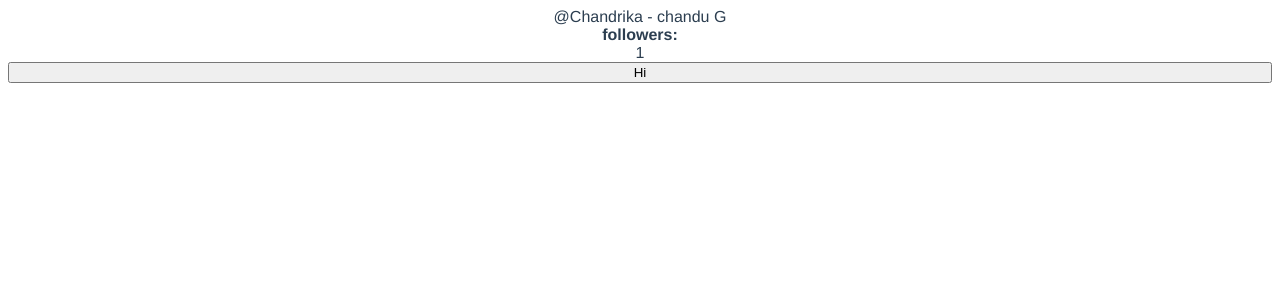
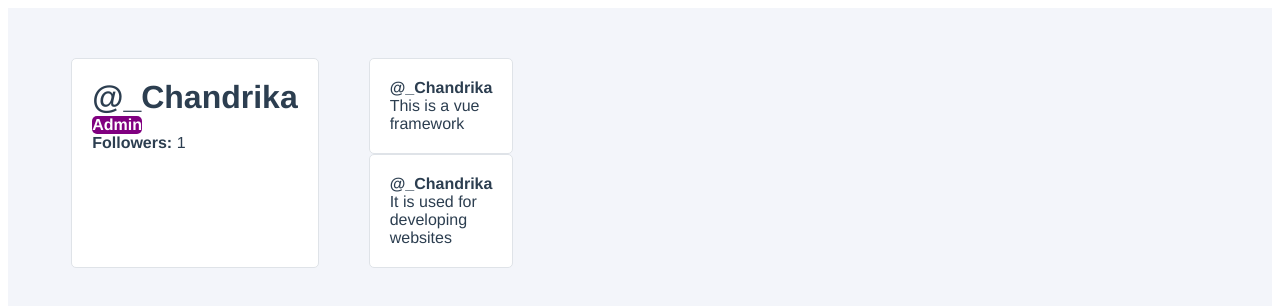
Before and after one commit to chandrikag971/twotter-tutorial, a Vue app in the folder twotter-tutorial/: page / in a window 1280 px wide. Shown: the top 306 px of the page. Built offline with nearby package versions, Linux system fonts and the light colour scheme.

Commit message:
Used conditions and loops

```diff
--- a/twotter-tutorial/src/App.vue
+++ b/twotter-tutorial/src/App.vue
@@ -1,49 +1,16 @@
 <template>
  <div id="app">
-  @{{user.username}} - {{fullname}}
-  <strong>followers: </strong> {{followers}}
-
-  <button @click="followuser">
-    Hi
-  </button>
+  <Userprofile/>
  </div>
 </template>
+
 <script>
-
+import Userprofile from "./components/Userprofile";
 
 export default {
   name: 'App',
-  data() {
-    return {
-      followers:0,
-      user: {
-        id:1,
-        username:"Chandrika",
-        firstname:"chandu",
-        lastname:"G"
-      }
-    }
-  },
-  watch: {
-    followers(newfollowercount,oldfollowercount){
-       if(newfollowercount>oldfollowercount) {
-          console.log(`${this.user.username} has gained a follower!`)
-      }
-    }
-  },
-  computed: {
-    fullname() {
-      return `${this.user.firstname} ${this.user.lastname}`;
-    }
-  },
-  methods: {
-    followuser() {
-      this.followers++
-    }
-  },
-  mounted() {
-    this.followuser();
-  }
+  components:{Userprofile}
+
 }
 </script>
 
@@ -53,8 +20,7 @@
   -webkit-font-smoothing: antialiased;
   -moz-osx-font-smoothing: grayscale;
   color: #2c3e50;
-  display:flex;
-  flex-direction:column;
-  text-align:center;
+  min-height:100vh;
+  background-color:#F3F5FA;
 }
 </style>
--- /dev/null
+++ b/twotter-tutorial/src/components/TwootItem.vue
@@ -0,0 +1,53 @@
+<template>
+	<div class="twoot-item" @click="favouriteTwoot(twoot.id)">
+		<div class="user-profile_twoot">
+			<div class="twoot-item_user"> @{{ username }}
+			</div>
+			<div class="twoot-item_content">
+				{{twoot.content}}
+			</div>
+		</div>
+	</div>
+</template>
+
+<script>
+export default {
+		name:"TwootItem",
+		props: {
+			username: {
+				type:String,
+				required:true
+			},
+			twoot: {
+				type:Object,
+				required:true
+			}
+		},
+		methods: {
+			favouriteTwoot(id) {
+				this.$emit('favourite',id)
+			}
+		}
+};
+</script>
+
+<style>
+.twoot-item {
+	padding:20px;
+	background-color:white;
+	border-radius:5px;
+	border:1px solid #DFE3E8;
+	box-sizing:border-box;
+	cursor:pointer;
+	transition: all 0.25 ease;
+}
+
+.twoot-item:hover {
+	transform:scale(1.1,1.1);
+}
+
+.twoot-item_user {
+	font-weight:bold;
+}
+
+</style>
--- /dev/null
+++ b/twotter-tutorial/src/components/Userprofile.vue
@@ -0,0 +1,101 @@
+<template>
+  <div class="user-profile">
+    <div class="user-profile_user-panel">
+      <h1 class="user-profile_username">@{{user.username}}</h1>
+      <div class="user-profile_admin-badge" v-if="user.isAdmin">
+        Admin
+      </div>
+      <div class="user-profile_followers-count">
+        <strong>Followers: </strong> {{followers}}
+      </div>
+    </div>
+    <div class="user-profile__twoots-wrapper">
+      <TwootItem
+      v-for="twoot in user.twoots"
+      :key="twoot.id"
+      :username="user.username"
+      :twoot="twoot"
+      @favourite="taggleFavourite"
+      />
+    </div>
+  </div>
+</template>
+
+
+<script>
+import TwootItem from "./TwootItem";
+
+export default {
+  name: "Userprofile",
+  components: { TwootItem },
+  data() {
+    return {
+      followers:0,
+      user: {
+        id:1,
+        username:"_Chandrika",
+        firstname:"chandu",
+        lastname:"G",
+        email:'chandrikag971@gmail.com',
+        isAdmin:true,
+        twoots: [
+          { id:1,content:"This is a vue framework"},
+          { id:2,content:"It is used for developing websites"}
+        ]
+      }
+    }
+  },
+  watch: {
+    followers(newfollowercount,oldfollowercount){
+       if(newfollowercount>oldfollowercount) {
+          console.log(`${this.user.username} has gained a follower!`)
+      }
+    }
+  },
+  computed: {
+    fullname() {
+      return `${this.user.firstname} ${this.user.lastname}`;
+    }
+  },
+  methods: {
+    followUser() {
+      this.followers++
+    },
+    toggleFavourite(id) {
+      console.log(`Favourited Tweet #${ id }`);
+    }
+  },
+  mounted() {
+    this.followUser();
+  }
+}
+</script>
+
+<style>
+.user-profile {
+  display:grid;
+  grid-template-columns:1fr 3fr;
+  width:10%;
+  padding:50px 5%;
+}
+.user-profile_user-panel {
+  display:flex;
+  flex-direction: column;
+  margin-right: 50px;
+  padding: 20px;
+  background-color: white;
+  border-radius: 5px;
+  border:1px solid #DFE3E8;
+}
+.user-profile_admin-badge {
+    background: purple;
+    color: white;
+    border-radius: 5px;
+    margin-right: auto;
+    padding: 0 0px;
+    font-weight: bold;
+}
+h1 {
+  margin:0;
+}
+</style>
```
